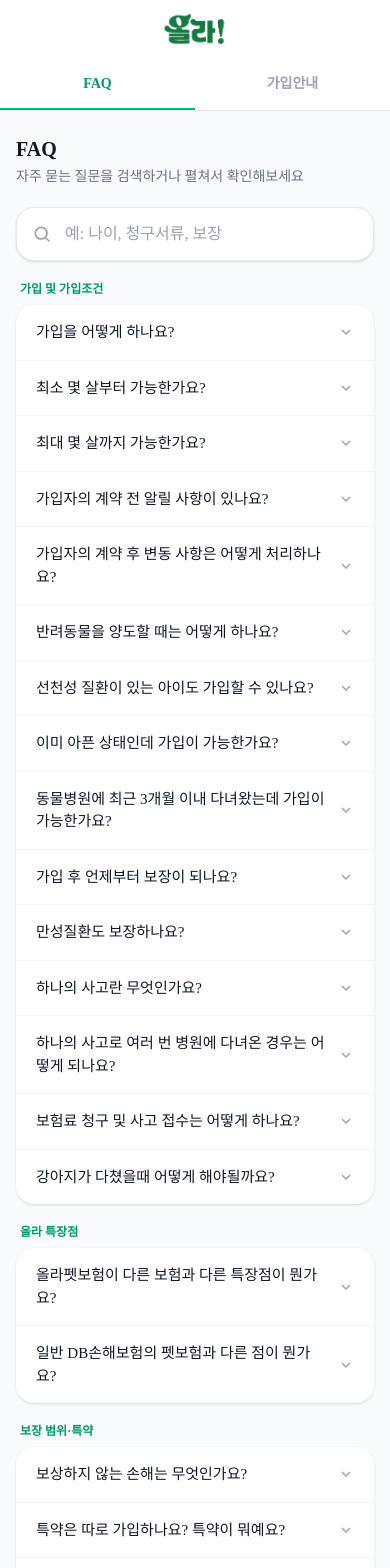
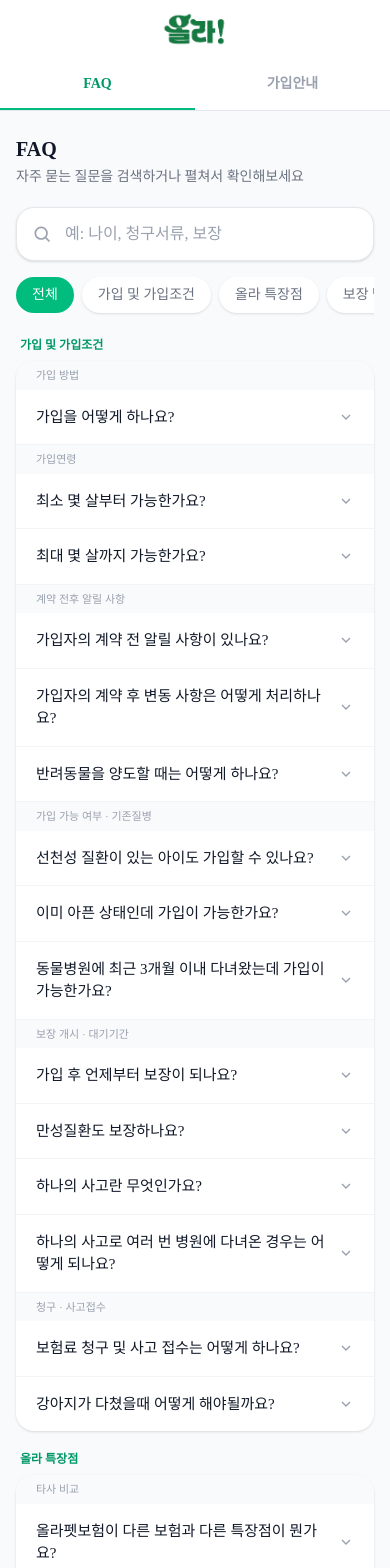
Before and after one commit to hdachan/ola, a Next.js app: page / in a window 390 px wide. Shown: the top 1568 px of the page. Built offline with nearby package versions, Linux system fonts and the light colour scheme.

Commit message:
펫보험_시스템6차_FAQ_V2추가

```diff
--- a/components/faq-placeholder.tsx
+++ b/components/faq-placeholder.tsx
@@ -1,18 +1,30 @@
 "use client";
 
-import { useMemo, useState } from "react";
-import { faqCategories, faqEntries, type FaqEntry } from "@/lib/faq-entries";
+import { useMemo, useRef, useState } from "react";
+import {
+  faqCategories,
+  faqEntries,
+  type FaqCategoryId,
+  type FaqEntry,
+} from "@/lib/faq-entries";
 import { faqWidgetRegistry } from "@/lib/faq-widget-registry";
 import { cn } from "@/lib/utils";
 
 export default function Faq() {
   const [query, setQuery] = useState("");
   const [openId, setOpenId] = useState<string | null>(null);
+  // null이면 "전체" 상태. 검색을 시작하면 카테고리 선택은 의미가 없어지므로
+  // 검색어가 있는 동안은 이 값과 무관하게 항상 전체에서 검색한다.
+  const [activeCategory, setActiveCategory] = useState<FaqCategoryId | null>(
+    null
+  );
+  const categoryScrollRef = useRef<HTMLDivElement>(null);
 
   const trimmedQuery = query.trim();
   const isSearching = trimmedQuery.length > 0;
 
-  // 질문 + 답변 둘 다 검색 대상
+  // 질문 + 답변 둘 다 검색 대상. 검색 중에는 카테고리 필터를 적용하지 않고
+  // 전체에서 찾아야 원하는 결과를 놓치지 않는다.
   const matchedEntries = useMemo(() => {
     if (!isSearching) return faqEntries;
     const lower = trimmedQuery.toLowerCase();
@@ -23,21 +35,43 @@ export default function Faq() {
     );
   }, [isSearching, trimmedQuery]);
 
+  // 검색 중이 아닐 때만 카테고리 버튼으로 고른 대분류로 좁힌다.
+  const categoryFilteredEntries = useMemo(() => {
+    if (isSearching || !activeCategory) return matchedEntries;
+    return matchedEntries.filter((entry) => entry.category === activeCategory);
+  }, [matchedEntries, isSearching, activeCategory]);
+
   // 검색 중이 아닐 때는 카테고리별로 묶어서 보여준다.
   // 검색 중에는 굳이 묶지 않고 매칭된 것만 평평하게 보여줘서 한 번에 훑기 쉽게 한다.
   const groupedByCategory = useMemo(() => {
     return faqCategories
       .map((category) => ({
         category,
-        entries: matchedEntries.filter(
+        entries: categoryFilteredEntries.filter(
           (entry) => entry.category === category.id
         ),
       }))
       .filter((group) => group.entries.length > 0);
-  }, [matchedEntries]);
+  }, [categoryFilteredEntries]);
 
   function toggle(id: string) {
     setOpenId((prev) => (prev === id ? null : id));
+  }
+
+  function selectCategory(id: FaqCategoryId | null) {
+    setActiveCategory((prev) => (prev === id ? null : id));
+  }
+
+  // PC에서는 가로 드래그가 불편하므로 좌우 화살표 버튼으로 스크롤을 이동시켜준다.
+  // 모바일은 터치 스와이프가 이미 되니 화살표는 sm 이상 화면에서만 보이게 한다.
+  function scrollCategories(direction: "left" | "right") {
+    const el = categoryScrollRef.current;
+    if (!el) return;
+    const amount = el.clientWidth * 0.6;
+    el.scrollBy({
+      left: direction === "left" ? -amount : amount,
+      behavior: "smooth",
+    });
   }
 
   return (
@@ -48,7 +82,7 @@ export default function Faq() {
       </p>
 
       {/* 검색창 */}
-      <div className="relative mb-5">
+      <div className="relative mb-4">
         <svg
           className="pointer-events-none absolute left-4 top-1/2 h-5 w-5 -translate-y-1/2 text-gray-400"
           viewBox="0 0 24 24"
@@ -85,27 +119,119 @@ export default function Faq() {
         )}
       </div>
 
+      {/* 대분류 버튼: 검색 중에는 카테고리 필터가 의미 없으므로 숨긴다.
+          PC(마우스 환경)에서는 가로 드래그가 불편하므로 좌우 화살표 버튼을 같이 둔다. */}
+      {!isSearching && (
+        <div className="relative mb-5 flex items-center gap-1">
+          <button
+            onClick={() => scrollCategories("left")}
+            aria-label="카테고리 왼쪽으로 이동"
+            className="hidden shrink-0 items-center justify-center rounded-full bg-white p-1.5 text-gray-400 shadow-sm transition-colors hover:text-gray-600 sm:flex"
+          >
+            <svg
+              className="h-4 w-4"
+              viewBox="0 0 24 24"
+              fill="none"
+              stroke="currentColor"
+              strokeWidth="2"
+            >
+              <polyline points="15 18 9 12 15 6" />
+            </svg>
+          </button>
+
+          <div
+            ref={categoryScrollRef}
+            className="flex gap-2 overflow-x-auto scroll-smooth pb-1 [-ms-overflow-style:none] [scrollbar-width:none] [&::-webkit-scrollbar]:hidden"
+          >
+            <button
+              onClick={() => selectCategory(null)}
+              className={cn(
+                "shrink-0 rounded-full px-4 py-2 text-sm font-medium transition-colors",
+                activeCategory === null
+                  ? "bg-emerald-500 text-white"
+                  : "bg-white text-gray-500 shadow-sm active:bg-gray-50"
+              )}
+            >
+              전체
+            </button>
+            {faqCategories.map((category) => (
+              <button
+                key={category.id}
+                onClick={() => selectCategory(category.id)}
+                className={cn(
+                  "shrink-0 rounded-full px-4 py-2 text-sm font-medium transition-colors",
+                  activeCategory === category.id
+                    ? "bg-emerald-500 text-white"
+                    : "bg-white text-gray-500 shadow-sm active:bg-gray-50"
+                )}
+              >
+                {category.label}
+              </button>
+            ))}
+          </div>
+
+          <button
+            onClick={() => scrollCategories("right")}
+            aria-label="카테고리 오른쪽으로 이동"
+            className="hidden shrink-0 items-center justify-center rounded-full bg-white p-1.5 text-gray-400 shadow-sm transition-colors hover:text-gray-600 sm:flex"
+          >
+            <svg
+              className="h-4 w-4"
+              viewBox="0 0 24 24"
+              fill="none"
+              stroke="currentColor"
+              strokeWidth="2"
+            >
+              <polyline points="9 18 15 12 9 6" />
+            </svg>
+          </button>
+        </div>
+      )}
+
       {groupedByCategory.length === 0 ? (
         <div className="rounded-2xl bg-white px-5 py-10 text-center text-sm text-gray-400 shadow-sm">
-          &ldquo;{trimmedQuery}&rdquo;에 대한 검색 결과가 없어요
+          {isSearching
+            ? `\u201c${trimmedQuery}\u201d에 대한 검색 결과가 없어요`
+            : "해당 분류에 등록된 질문이 없어요"}
         </div>
       ) : (
         <div className="space-y-5">
           {groupedByCategory.map(({ category, entries }) => (
             <div key={category.id}>
+              {/* 카테고리를 하나만 골라서 보고 있을 때는 카테고리명 자체가 이미
+                  버튼으로 드러나 있으므로 중복으로 또 적지 않는다. */}
+              {(isSearching || activeCategory === null) && (
                 <p className="mb-2 px-1 text-xs font-semibold text-emerald-600">
                   {category.label}
                 </p>
+              )}
               <div className="overflow-hidden rounded-2xl bg-white shadow-sm">
                 <ul className="divide-y divide-gray-100">
-                  {entries.map((entry) => (
+                  {entries.map((entry, idx) => {
+                    // 검색 중에는 subgroup 묶음이 흩어져서 더 헷갈릴 수 있으므로
+                    // 검색 중이 아닐 때만 소제목을 보여준다.
+                    // 바로 이전 항목과 subgroup이 다를 때만(=새 묶음이 시작될 때만) 소제목을 표시.
+                    const prevEntry = entries[idx - 1];
+                    const showSubgroupLabel =
+                      !isSearching &&
+                      entry.subgroup &&
+                      entry.subgroup !== prevEntry?.subgroup;
+
+                    return (
+                      <li key={entry.id}>
+                        {showSubgroupLabel && (
+                          <p className="bg-gray-50 px-5 py-1.5 text-[11px] font-medium text-gray-400">
+                            {entry.subgroup}
+                          </p>
+                        )}
                         <FaqRow
-                      key={entry.id}
                           entry={entry}
                           isOpen={openId === entry.id}
                           onToggle={() => toggle(entry.id)}
                         />
-                  ))}
+                      </li>
+                    );
+                  })}
                 </ul>
               </div>
             </div>
@@ -130,7 +256,7 @@ function FaqRow({
   const widgetIds = entry.widgets ?? [];
 
   return (
-    <li>
+    <div>
       <button
         onClick={onToggle}
         className="flex w-full items-center justify-between gap-3 px-5 py-4 text-left active:bg-gray-50"
@@ -168,6 +294,6 @@ function FaqRow({
           )}
         </div>
       )}
-    </li>
+    </div>
   );
 }
--- a/lib/faq-entries.ts
+++ b/lib/faq-entries.ts
@@ -43,6 +43,9 @@ export interface FaqEntry {
   question: string;
   answer: string;
   category: FaqCategoryId;
+  // 카테고리 안에서 한 번 더 묶어서 보여줄 소제목 (예: "가입 방법", "가입연령").
+  // 같은 subgroup 값을 가진 항목들이 화면에서 연속으로 나올 때만 그 위에 소제목이 한 번 표시된다.
+  subgroup?: string;
   // 선택적 필드라서 기존 항목들은 수정할 필요 없음 (그냥 undefined로 남음)
   // 위젯을 여러 개 붙이고 싶을 때는 배열에 순서대로 나열하면 그 순서대로 렌더링됨
   widgets?: FaqWidgetId[];
@@ -60,6 +63,7 @@ export const faqEntries: FaqEntry[] = [
     answer:
       "몰리스 매장이나 고객센터(1522-5179)를 통해 가입 안내문에 들어 있는 큐알코드를 카메라로 촬영하시면 가입화면이 나옵니다.\n가까운 몰리스 매장이 없는 경우 1522-5179 고객센터에 요청하시면 됩니다.\n카카오톡에서 \"올라\" 검색 후 올라펫 채널을 통해서도 확인 가능합니다.",
     category: "join",
+    subgroup: "가입 방법",
     widgets: ["contact-buttons", "flyer-images"],
   },
 
@@ -69,6 +73,7 @@ export const faqEntries: FaqEntry[] = [
     question: "최소 몇 살부터 가능한가요?",
     answer: "생후 60일 이후부터 가능합니다. (61일)",
     category: "join",
+    subgroup: "가입연령",
     widgets: ["dog-age-calculator"],
   },
   {
@@ -77,6 +82,7 @@ export const faqEntries: FaqEntry[] = [
     answer:
       "12세까지 가능합니다. (26년도 기준 2013년 생일이 지나지 않았다면 가능)\n갱신시 20세까지 보장됩니다.\n(즉 12세 때 가입해야 20세까지 보장된다는 의미)",
     category: "join",
+    subgroup: "가입연령",
     widgets: ["dog-age-calculator"],
   },
 
@@ -86,18 +92,21 @@ export const faqEntries: FaqEntry[] = [
     question: "가입자의 계약 전 알릴 사항이 있나요?",
     answer: "피보험자는 보험계약 청약시 가입조건 질문 등에 꼼꼼히 답변하시면 됩니다.",
     category: "join",
+    subgroup: "계약 전후 알릴 사항",
   },
   {
     id: "faq-post-contract-change",
     question: "가입자의 계약 후 변동 사항은 어떻게 처리하나요?",
     answer: "기재사항을 변경하고자 할 때 또는 변경이 생겼음을 알게 되었을 때 알려주셔야 합니다.",
     category: "join",
+    subgroup: "계약 전후 알릴 사항",
   },
   {
     id: "faq-transfer-pet",
     question: "반려동물을 양도할 때는 어떻게 하나요?",
     answer: "위험이 변경되거나 변경되었음을 알았을 때 알려주셔야 합니다.",
     category: "join",
+    subgroup: "계약 전후 알릴 사항",
   },
 
   // 가입 가능 여부 · 기존질병
@@ -107,6 +116,7 @@ export const faqEntries: FaqEntry[] = [
     answer:
       "가입 자체는 가능할 수 있으나, 선천성·유전성질병에 의한 손해는 원칙적으로 보상하지 않습니다(치료비 특별약관 제3조 ①-13호 가).\n단, 보험기간 중 최초로 발견된 경우에는 해당 보험기간에 한해 보상합니다.",
     category: "join",
+    subgroup: "가입 가능 여부 · 기존질병",
   },
   {
     id: "faq-already-sick",
@@ -114,6 +124,7 @@ export const faqEntries: FaqEntry[] = [
     answer:
       "계약을 맺을 때 보험사고가 이미 발생한 경우 계약은 무효입니다.\n또한 최초계약의 보험개시일 이전에 이미 감염 또는 발병한 질병·상해는 보상하지 않습니다.\n(이 경우 3개월 이내 진찰받은 이력이 있으면 3개월 이후 가입하면 됩니다. 단 만성질환으로 약을 복용중이면 가입이 어렵습니다. 가입 후 슬개골·고관절은 90일, 다른 질병은 대기기간 30일이 적용됩니다.)",
     category: "join",
+    subgroup: "가입 가능 여부 · 기존질병",
   },
   {
     id: "faq-recent-visit",
@@ -121,6 +132,7 @@ export const faqEntries: FaqEntry[] = [
     answer:
       "마지막 진료를 받은 날부터 3개월이 지났으면 가입이 가능합니다.\n예방목적으로 방문한 경우는 해당하지 않습니다.",
     category: "join",
+    subgroup: "가입 가능 여부 · 기존질병",
   },
 
   // 보장 개시 · 대기기간
@@ -130,6 +142,7 @@ export const faqEntries: FaqEntry[] = [
     answer:
       "보험료를 납부하고 가입증명서를 받으셨다면 가입하신 보험기간 1년 동안 보장이 됩니다.\n상해(사고)는 즉시, 질병은 30일, 슬·고관절 관련은 90일의 대기기간(면책기간)이 있습니다.\n(슬·고관절은 보통 6개월 혹은 1년의 대기기간이 있으나, 올라는 90일로 고객에게 유리하게 적용합니다.)",
     category: "join",
+    subgroup: "보장 개시 · 대기기간",
   },
   {
     id: "faq-chronic-disease",
@@ -137,6 +150,7 @@ export const faqEntries: FaqEntry[] = [
     answer:
       "지속된 질환으로 병원에 다니는 만성질환의 경우 보험가입 기간 내 발생한 경우 보상됩니다.\n하나의 사고·질병 등으로 인하여 2회 이상 치료하는 경우에도 이를 하나의 사고로 간주하여 보상해 드립니다. (자기부담금 1회 3만원, 합병증 및 수의학상 서로 중요한 관련이 있는 경우는 동일 사고로 간주)\n최종 치료일에서 90일이 경과하여 개시되는 사고는 새로운 사고로 간주합니다. (자기부담금 3만원 발생)",
     category: "join",
+    subgroup: "보장 개시 · 대기기간",
   },
   {
     id: "faq-one-accident",
@@ -144,6 +158,7 @@ export const faqEntries: FaqEntry[] = [
     answer:
       "하나의 질병 또는 상해를 의미합니다.\n\"1회의 보험사고\"란 하나의 행위 또는 사실상 같은 종류의 위험에 계속적, 반복적 또는 누적적으로 노출되어 그 결과로 발생한 모든 사고를 말합니다.\n발생 원인이 동일하거나 합병증 및 수의학상 서로 중요한 관련이 있는 질병도 포함됩니다.",
     category: "join",
+    subgroup: "보장 개시 · 대기기간",
   },
   {
     id: "faq-multiple-visits-one-accident",
@@ -151,6 +166,7 @@ export const faqEntries: FaqEntry[] = [
     answer:
       "입원, 통원, 수술 상관없이 하나의 사고(상해나 질병) 등으로 인하여 2회 이상 치료하는 경우에도 이를 하나의 사고로 간주하여 보상해 드립니다. (자기부담금 1회 3만원, 합병증 및 수의학상 서로 중요한 관련이 있는 경우는 동일 사고로 간주)\n최종 치료일에서 90일이 경과하여 개시되는 사고는 새로운 사고로 간주합니다. (자기부담금 3만원 발생)",
     category: "join",
+    subgroup: "보장 개시 · 대기기간",
   },
 
   // 청구 · 사고접수
@@ -159,6 +175,7 @@ export const faqEntries: FaqEntry[] = [
     question: "보험료 청구 및 사고 접수는 어떻게 하나요?",
     answer: "청구는 아래 접수 방법을 통해 진행해 주시기 바랍니다.",
     category: "join",
+    subgroup: "청구 · 사고접수",
     widgets: ["claim-contact-buttons"],
   },
   {
@@ -166,6 +183,7 @@ export const faqEntries: FaqEntry[] = [
     question: "강아지가 다쳤을때 어떻게 해야될까요?",
     answer: "테스트",
     category: "join",
+    subgroup: "청구 · 사고접수",
   },
 
   // ════════════════════════════════════════════════════
@@ -177,6 +195,7 @@ export const faqEntries: FaqEntry[] = [
     answer:
       "가장 큰 장점은 질병과 상해로 인한 입원, 통원, 수술 치료비를 횟수 제한 없이 사고당 7백만원 한도 내 연간 최대 3천만원 한도 내에서 보장하는 점입니다.\n또 피부, 구강질환, 치료비 부담이 높은 슬개골·고관절 관련 질환까지 확장보장 합니다.\n반려동물로 인한 배상책임도 대인·대동물 3천만원 한도 내에서 보상합니다.\n복잡한 특약을 포함하고 핵심보장을 균형있게 설계한 보험입니다.",
     category: "strength",
+    subgroup: "타사 비교",
   },
   {
     id: "faq-strength-vs-db-pet",
@@ -184,6 +203,7 @@ export const faqEntries: FaqEntry[] = [
     answer:
       "올라는 이마트가 계약자로 DB손해보험과 계약하는 단체보험에 고객을 피보험자로 가입시키는 방식입니다. 쉽게 말하자면 좋은 조건으로 공동구매하는 것입니다.\n복잡한 특약을 포함시켰고 핵심보장을 균형있게 설계한 보험입니다.",
     category: "strength",
+    subgroup: "타사 비교",
   },
 
   // ════════════════════════════════════════════════════
@@ -197,6 +217,7 @@ export const faqEntries: FaqEntry[] = [
     answer:
       "(기본) 예방이나 검진 등의 목적, 미용의 목적, 출산 관련 등은 보상하지 않습니다.\n손톱절제, 유치잔존, 잠복고환, 제대헤르니아(배꼽부위 탈장), 항문낭 제거 등 건강한 동물에 실시하는 외과수술 및 기타검사, 점안, 귀청소 등의 관리비용도 보상하지 않습니다.\n※ 약관 28페이지 제3조1항 보상하지 않는 손해 리스트 참조\n단, 3조 2항·3항의 피부병, 구강질환, 치과, 슬관절 등은 추가 기재된 특약으로 보장됩니다.",
     category: "coverage",
+    subgroup: "보장하지 않는 손해",
   },
 
   // 특약 · 보장 항목
@@ -206,6 +227,7 @@ export const faqEntries: FaqEntry[] = [
     answer:
       "보장담보(특약)은 포함되어 있으며 다음을 보장합니다.\n상해 및 질병치료비 (피부병, 구강질환, 슬·고관절 탈구) 보장\n반려동물 배상책임 (대인, 대동물)\n반려동물 사망시 위로금 지급",
     category: "coverage",
+    subgroup: "특약 · 보장 항목",
   },
   {
     id: "faq-treatment-after-expiry",
@@ -213,12 +235,14 @@ export const faqEntries: FaqEntry[] = [
     answer:
       "만료된 경우에도 만료일로부터 180일 이내 치료비는 보상합니다.\n단, 사고일 또는 발병일로부터 365일 이내의 치료인 경우에 한합니다. (가입기간 1년 기준)",
     category: "coverage",
+    subgroup: "특약 · 보장 항목",
   },
   {
     id: "faq-overseas-treatment",
     question: "해외에서 발생한 병원비도 보장되나요?",
     answer: "국내에서 수의사에게 치료를 받은 경우에만 보상합니다.",
     category: "coverage",
+    subgroup: "특약 · 보장 항목",
   },
   {
     id: "faq-liability-coverage",
@@ -226,6 +250,7 @@ export const faqEntries: FaqEntry[] = [
     answer:
       "반려동물의 행위에 기인하는 우연한 사고로 타인의 신체 및 타인 소유의 반려동물에 손해를 입혀 배상책임을 부담함으로써 입은 손해를 3천만원 한도 내에서 보상합니다. (자기부담금 3만원 차감)\n단, 세대를 같이 하는 친족인 경우 배상책임 대상이 아닙니다.\n소음, 냄새, 털날림 등으로 인한 손해, 전염병으로 인한 손해 등도 배상책임 대상이 아닙니다.",
     category: "coverage",
+    subgroup: "특약 · 보장 항목",
   },
   {
     id: "faq-what-is-injury",
@@ -233,6 +258,7 @@ export const faqEntries: FaqEntry[] = [
     answer:
       "보험기간 중에 발생한 급격하고도 우연한 외래의 사고로 반려동물이 입은 상해를 말하며, 유독 가스 또는 유독 물질을 반려동물이 우연히 일시적으로 흡입, 흡수 또는 섭취한 결과로 생긴 중독 증상을 포함합니다.\n그러나 음식물 섭취로 인한 증상, 세균성 음식물 중독과 상습적으로 흡입, 흡수 또는 섭취한 결과로 생긴 중독 증상은 포함되지 않습니다.",
     category: "coverage",
+    subgroup: "특약 · 보장 항목",
   },
   {
     id: "faq-food-ingestion",
@@ -240,6 +266,7 @@ export const faqEntries: FaqEntry[] = [
     answer:
       "음식물 섭취로 인한 증상, 세균성 음식물 중독과 상습적으로 흡입, 흡수 또는 섭취한 결과로 생긴 중독 증상은 보상하지 않습니다.\n※ 음식물: 반려동물이 일상생활 중 보호자 또는 생산자의 의도와 상관없이 섭취할 수 있는 모든 식이 원료와 가공품 및 부산물(뼈, 과일 씨 등 폐기 대상 물질)\n그러나 '이물섭식', 즉 음식물이 아닌 이물을 먹어 발생한 사고는 상해로 인정합니다.",
     category: "coverage",
+    subgroup: "특약 · 보장 항목",
   },
 
   // 질환별 보장 안내
@@ -249,12 +276,14 @@ export const faqEntries: FaqEntry[] = [
     answer:
       "피부병(외이염, 중이염, 피부알러지, 피부트러블 포함)을 원인으로 하여 생긴 반려동물의 치료비를 특약으로 보상합니다. (가입기간 중 발생, 대기기간 30일 이후)",
     category: "coverage",
+    subgroup: "질환별 보장 안내",
   },
   {
     id: "faq-coverage-oral",
     question: "구강질환도 보장되나요?",
     answer: "구강내 질환을 원인으로 하여 생긴 반려동물의 치료비를 특약으로 보상합니다.",
     category: "coverage",
+    subgroup: "질환별 보장 안내",
   },
   {
     id: "faq-coverage-dental",
@@ -262,6 +291,7 @@ export const faqEntries: FaqEntry[] = [
     answer:
       "치석 제거 및 치아부정교합, 치주질환 등 치과 치료비용, 구강내 질환을 원인으로 하여 생긴 반려동물의 치료비를 특약으로 보상합니다.\n※ 치과 치료 항목 중 구강내 질환 및 구강내 질환으로 인한 치과 치료비용은 보상하지 않습니다. (예: 잇몸염증이 악화되어 발치 등 구강질환과 치과 치료의 교집합 영역)",
     category: "coverage",
+    subgroup: "질환별 보장 안내",
   },
   {
     id: "faq-coverage-knee-hip",
@@ -269,12 +299,14 @@ export const faqEntries: FaqEntry[] = [
     answer:
       "슬관절 탈구, 고관절 탈구, 슬관절 형성부전, 고관절 형성부전 또는 기타 이들과 유사한 질병 또는 상해를 원인으로 하여 생긴 반려동물의 치료비를 특약으로 보상합니다.",
     category: "coverage",
+    subgroup: "질환별 보장 안내",
   },
   {
     id: "faq-coverage-cat-urinary",
     question: "고양이 비뇨기질환(요로결석)도 보장되나요?",
     answer: "비뇨기질환(요로결석 등)을 원인으로 하여 생긴 반려동물의 치료비를 특약으로 보상합니다.",
     category: "coverage",
+    subgroup: "질환별 보장 안내",
   },
   {
     id: "faq-coverage-cat-dental",
@@ -282,12 +314,14 @@ export const faqEntries: FaqEntry[] = [
     answer:
       "치석 제거 및 치아부정교합 등 치과 치료비용(치주질환으로 인한 비용 포함)을 특약으로 보상합니다.\n※ 구강내 질환 및 구강내 질환으로 인한 치과 치료비용은 보상하지 않습니다. (예: 잇몸염증이 악화되어 발치 등. 구강질환과 치과 치료의 교집합 영역)",
     category: "coverage",
+    subgroup: "질환별 보장 안내",
   },
   {
     id: "faq-deductible",
     question: "자기부담금은 얼마인가요?",
     answer: "3만원입니다.",
     category: "coverage",
+    subgroup: "질환별 보장 안내",
   },
 
   // ════════════════════════════════════════════════════
@@ -300,6 +334,7 @@ export const faqEntries: FaqEntry[] = [
     question: "1년 후 갱신시 보험료가 달라지나요?",
     answer: "연령, 손해율에 따라 보험료가 달라지거나 인상될 수 있습니다.",
     category: "premium",
+    subgroup: "보험료 · 납부",
   },
   {
     id: "faq-yearly-premium",
@@ -307,18 +342,21 @@ export const faqEntries: FaqEntry[] = [
     answer:
       "현재 보험료 납부는 카드, 계좌이체 등으로 연납만 가능하며 12개월까지 할부가 가능합니다.\n최대 5개월까지 무이자 할부가 가능합니다. (우리카드는 6개월)",
     category: "premium",
+    subgroup: "보험료 · 납부",
   },
   {
     id: "faq-discount",
     question: "할인이나 혜택은 없나요?",
     answer: "이마트 몰리스가 좋은 조건으로 단체계약하는 상품이라 따로 할인 등은 없습니다.",
     category: "premium",
+    subgroup: "보험료 · 납부",
   },
   {
     id: "faq-senior-dog-premium",
     question: "고령견 가입시 보험료가 너무 비싸요.",
     answer: "이 경우 다른 상품도 비교해 보시고 가입조건 등과 보험료를 확인해 보시면 좋을 것 같습니다.",
     category: "premium",
+    subgroup: "보험료 · 납부",
   },
 
   // 갱신
@@ -327,12 +365,14 @@ export const faqEntries: FaqEntry[] = [
     question: "갱신 계약할 때도 대기기간(면책기간)이 적용되나요?",
     answer: "갱신 계약일 때는 면책기간 없이 바로 보장됩니다.",
     category: "premium",
+    subgroup: "갱신",
   },
   {
     id: "faq-renewal-max-age",
     question: "얼마나/언제까지 갱신이 가능하죠?",
     answer: "최대 20세 까지 갱신 가능합니다.",
     category: "premium",
+    subgroup: "갱신",
   },
 
   // 계약관리 · 증권
@@ -341,12 +381,14 @@ export const faqEntries: FaqEntry[] = [
     question: "반려동물의 정확한 품종이나 나이를 모를 때는 어떻게 하나요?",
     answer: "동물병원에서 수의사 선생님의 비문 등의 확인으로 추정할 수 있습니다.",
     category: "premium",
+    subgroup: "계약관리 · 증권",
   },
   {
     id: "faq-policy-document",
     question: "가입 완료 후 보험증권은 어떻게 받을 수 있나요?",
     answer: "가입시 가입증명서가 발송됩니다.",
     category: "premium",
+    subgroup: "계약관리 · 증권",
   },
   {
     id: "faq-refund",
@@ -354,6 +396,7 @@ export const faqEntries: FaqEntry[] = [
     answer:
       "만기환급금은 없으며, 해약시 보험사가 제반비용 계산 후 일할계산하여 돌려드립니다.\n보험계약 대출제도는 없습니다.",
     category: "premium",
+    subgroup: "계약관리 · 증권",
   },
 
   // ════════════════════════════════════════════════════
@@ -364,6 +407,7 @@ export const faqEntries: FaqEntry[] = [
     question: "MRI, CT 등 검사도 가능한가요?",
     answer: "예방 목적이 아닌 치료상 필요한 경우에 가능합니다.",
     category: "treatment",
+    subgroup: "진료 · 검사",
   },
 
   // ════════════════════════════════════════════════════
@@ -377,6 +421,7 @@ export const faqEntries: FaqEntry[] = [
     answer:
       "올라는 몰리스가 복잡하지 않게 특약을 포함해 핵심보장을 균형있게 설계한 상품이라 단일 상품이며, 품종 및 나이 등에 따라 보험료가 산출됩니다.",
     category: "product",
+    subgroup: "상품 설계 · 운영",
   },
   {
     id: "faq-emart-discontinue",
@@ -384,12 +429,14 @@ export const faqEntries: FaqEntry[] = [
     answer:
       "이마트가 계약자로 하고 고객을 피보험자로 하는 단체계약이며, 올라 상품이 없어질 경우 DB손해보험과의 계약으로 전환됩니다.",
     category: "product",
+    subgroup: "상품 설계 · 운영",
   },
   {
     id: "faq-terms-request",
     question: "약관은 따로 없나요? 더 구체적으로 알고 싶어요.",
     answer: "가입 고객에게 약관을 보내드립니다. (1522-5179로 요청 및 상담 가능)",
     category: "product",
+    subgroup: "상품 설계 · 운영",
     widgets: ["contact-buttons"],
   },
 
@@ -400,5 +447,6 @@ export const faqEntries: FaqEntry[] = [
     answer:
       "www.dbins.com 고객센터에서 전자민원을 접수할 수 있습니다.\n1588-0100에서도 접수 가능합니다.",
     category: "product",
+    subgroup: "상담 · 분쟁조정",
   },
 ];
```
Also changed, not shown: components/join-guide.tsx (+64 -14 lines). Lines whose indentation alone changed are shown as unchanged.
